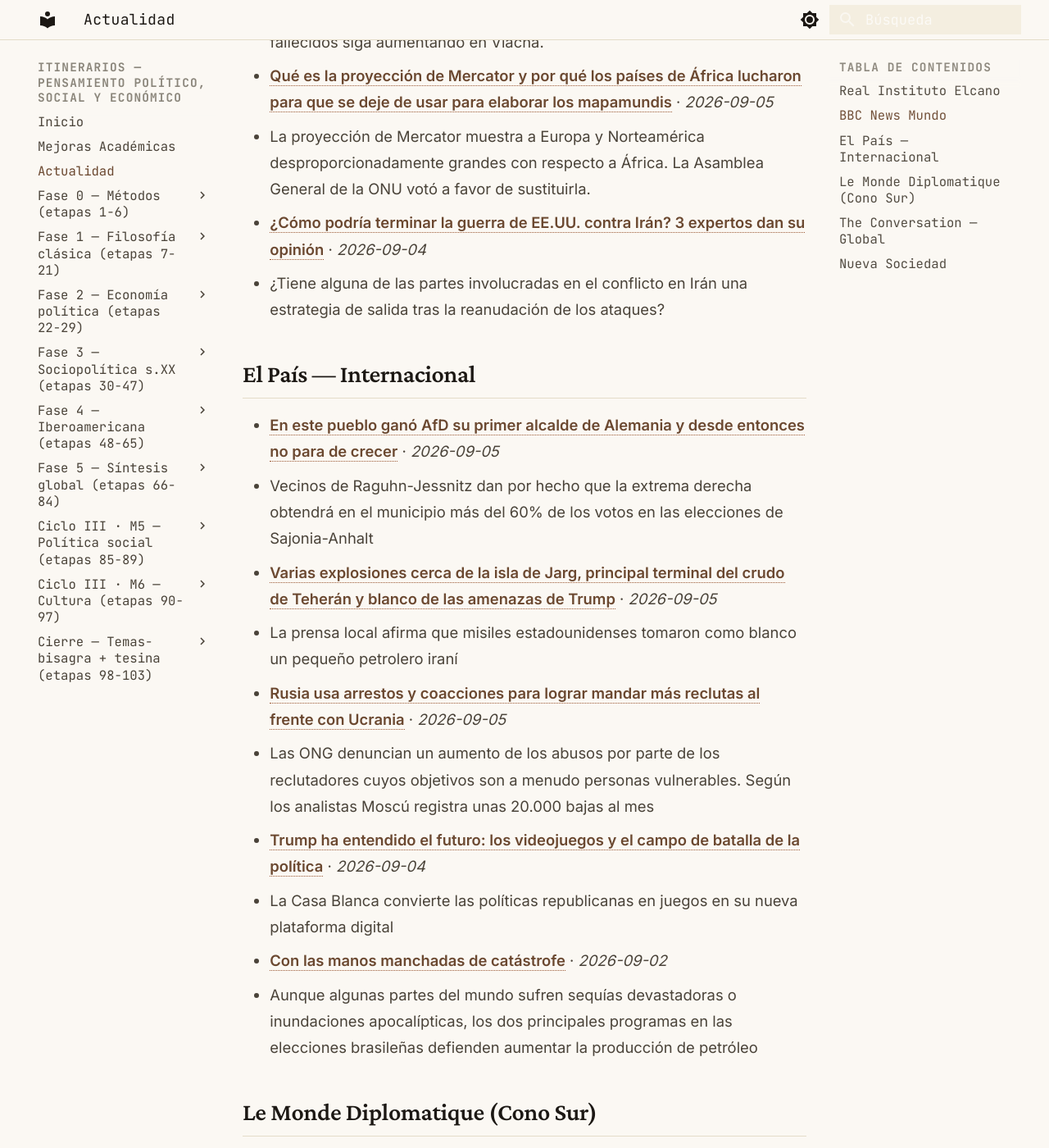
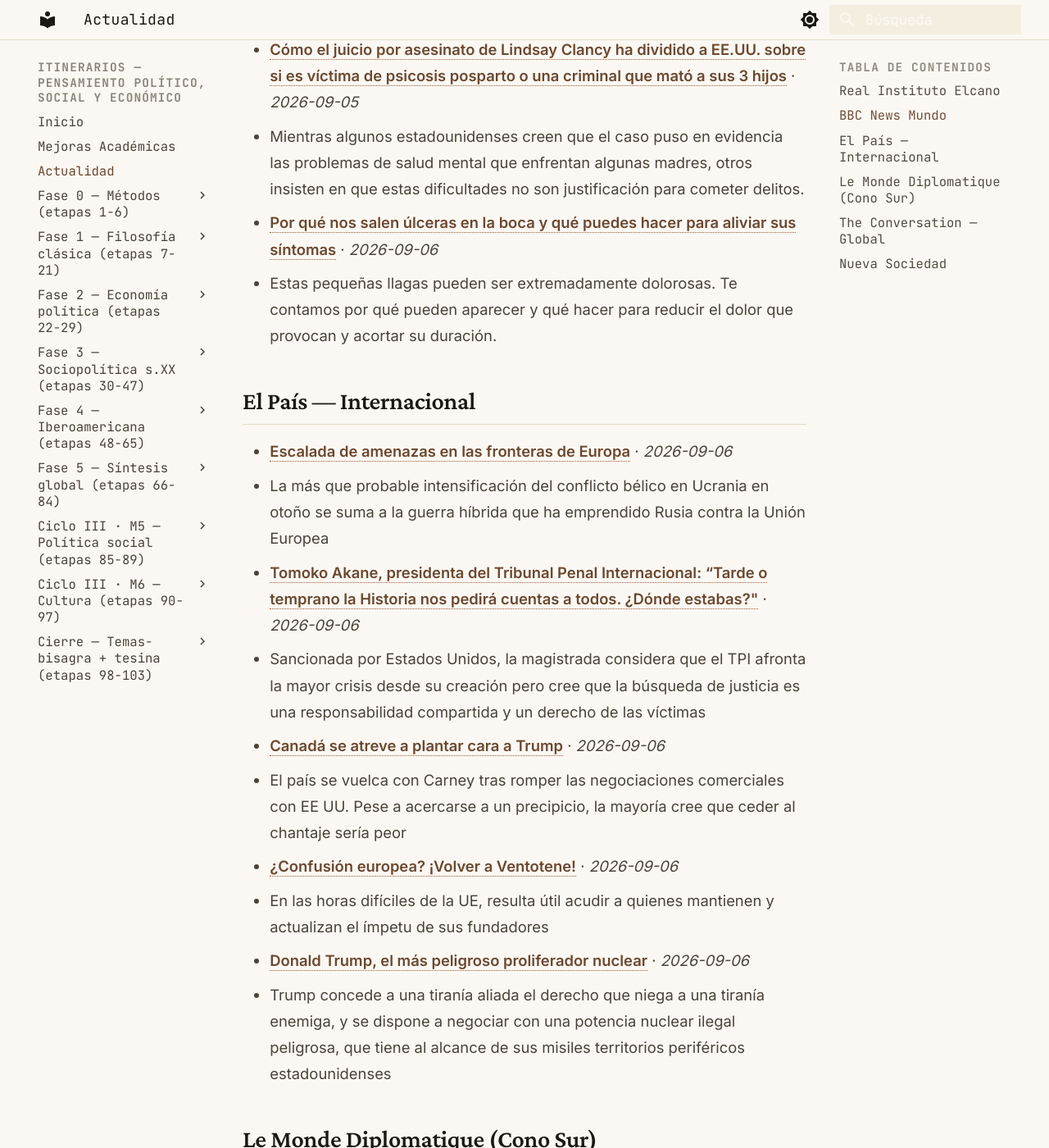
Before and after one commit to MrSpagVi/Curso, an MkDocs documentation site: the page built from docs/actualidad.md, in a window 1280 px wide and 1400 px high, scrolled down 1425 px. Shown: the whole window at 82% size. Built offline with MkDocs 1.6.1 and Material for MkDocs 9.7.7, drawn with Linux system fonts in a browser that asks for light colours; some of the changed text lies outside the part shown.

Commit message:
auto: actualidad 2026-09-06

```diff
--- a/docs/actualidad.md
+++ b/docs/actualidad.md
@@ -6,7 +6,7 @@ title: Actualidad
 
 Últimos titulares de fuentes que dictan agenda en ciencia política y geopolítica. Actualizado automáticamente cada día (vía GitHub Actions).
 
-_Última actualización: 2026-09-05 09:42 UTC_
+_Última actualización: 2026-09-06 09:57 UTC_
 
 !!! tip "Ritual mensual — #actualidad"
     El último sábado de cada mes: agarrá **un** titular de los de abajo y escribí **300 palabras** aplicándole **2 autores** del último mes que leíste. ¿Qué diría cada uno? ¿En qué chocan? No resumas la noticia — usala como caso para pensar con las herramientas que venís construyendo. Guardá el texto con el tag `#actualidad` en tu sistema de notas. Esto convierte la teoría en criterio sobre la coyuntura: el objetivo del plan no es citar a Maquiavelo, es leer el presente con él.
@@ -17,29 +17,29 @@ _Sin datos en esta ejecución. Visitar fuente: [https://www.realinstitutoelcano.
 
 ## BBC News Mundo
 
-- **["Totalitarismo total": cómo la IA impulsa la mayor concentración de poder de la historia (y cuál fue la predicción de Putin que se está haciendo realidad)](https://www.bbc.com/mundo/articles/c62j8j6lvy7o?at_medium=RSS&at_campaign=rss)** · *2026-09-05*
-  - BBC Mundo entrevistó al autor mexicano Pedro Salazar sobre su nuevo libro Totalitarismo Total, en el que analiza cómo la inteligencia artificial está acelerando la concentración de poder y desafiando a las democracias liberales.
-- **[Documental BBC: cómo ha cambiado la vida en El Salvador en los 4 años de guerra de Bukele contra las maras](https://www.bbc.com/mundo/articles/cy7z03yyjp2o?at_medium=RSS&at_campaign=rss)** · *2026-09-04*
-  - En este documental, BBC News Brasil visita El Salvador y explora los efectos del régimen de excepción, un instrumento legal vigente en el país desde 2022.
-- **[Una doble explosión en un cuartel militar de Bolivia deja al menos 2 muertos y 81 heridos](https://www.bbc.com/mundo/articles/c78076w3jeyo?at_medium=RSS&at_campaign=rss)** · *2026-09-05*
-  - Mientras continúa la búsqueda de desaparecidos, las autoridades advierten sobre el riesgo de nuevas detonaciones y temen que la cifra de fallecidos siga aumentando en Viacha.
+- **["Los ilegales": cuáles son los vínculos con América Latina del programa de espionaje más secreto de Rusia](https://www.bbc.com/mundo/articles/ce8kl8yd76yo?at_medium=RSS&at_campaign=rss)** · *2026-09-06*
+  - El programa clandestino empezó antes del Revolución Rusa y llega hasta nuestros días, con Putin como gran valedor. Fue revelado en toda su dimensión en 2010 con el arresto de espías "durmientes" en EE.UU. Y ha tenido una larga relación con…
+- **["Me creí todo lo que me dijeron": la mujer que alquiló un apartamento a los terroristas del 11-S habla en exclusiva con la BBC](https://www.bbc.com/mundo/articles/crl63jdn7n4o?at_medium=RSS&at_campaign=rss)** · *2026-09-05*
+  - Una mujer que alquiló una vivienda a dos miembros de al Qaeda sin saber que irían a participar en los ataque del 11-S, habla públicamente por primera vez con la BBC.
 - **[Qué es la proyección de Mercator y por qué los países de África lucharon para que se deje de usar para elaborar los mapamundis](https://www.bbc.com/mundo/articles/cx2zv86p1ryo?at_medium=RSS&at_campaign=rss)** · *2026-09-05*
   - La proyección de Mercator muestra a Europa y Norteamérica desproporcionadamente grandes con respecto a África. La Asamblea General de la ONU votó a favor de sustituirla.
-- **[¿Cómo podría terminar la guerra de EE.UU. contra Irán? 3 expertos dan su opinión](https://www.bbc.com/mundo/articles/cwyzqr7v4n4o?at_medium=RSS&at_campaign=rss)** · *2026-09-04*
-  - ¿Tiene alguna de las partes involucradas en el conflicto en Irán una estrategia de salida tras la reanudación de los ataques?
+- **[Cómo el juicio por asesinato de Lindsay Clancy ha dividido a EE.UU. sobre si es víctima de psicosis posparto o una criminal que mató a sus 3 hijos](https://www.bbc.com/mundo/articles/c98094mlydvo?at_medium=RSS&at_campaign=rss)** · *2026-09-05*
+  - Mientras algunos estadounidenses creen que el caso puso en evidencia las problemas de salud mental que enfrentan algunas madres, otros insisten en que estas dificultades no son justificación para cometer delitos.
+- **[Por qué nos salen úlceras en la boca y qué puedes hacer para aliviar sus síntomas](https://www.bbc.com/mundo/articles/cp8djeyrpd8o?at_medium=RSS&at_campaign=rss)** · *2026-09-06*
+  - Estas pequeñas llagas pueden ser extremadamente dolorosas. Te contamos por qué pueden aparecer y qué hacer para reducir el dolor que provocan y acortar su duración.
 
 ## El País — Internacional
 
-- **[En este pueblo ganó AfD su primer alcalde de Alemania y desde entonces no para de crecer](https://elpais.com/internacional/2026-09-05/en-este-pueblo-gano-afd-su-primer-alcalde-de-alemania-y-desde-entonces-no-para-de-crecer.html)** · *2026-09-05*
-  - Vecinos de Raguhn-Jessnitz dan por hecho que la extrema derecha obtendrá en el municipio más del 60% de los votos en las elecciones de Sajonia-Anhalt
-- **[Varias explosiones cerca de la isla de Jarg, principal terminal del crudo de Teherán y blanco de las amenazas de Trump](https://elpais.com/internacional/2026-09-05/varias-explosiones-cerca-de-la-isla-de-jarg-principal-terminal-del-crudo-de-teheran-y-blanco-de-las-amenazas-de-trump.html)** · *2026-09-05*
-  - La prensa local afirma que misiles estadounidenses tomaron como blanco un pequeño petrolero iraní
-- **[Rusia usa arrestos y coacciones para lograr mandar más reclutas al frente con Ucrania](https://elpais.com/internacional/2026-09-05/rusia-usa-arrestos-y-coacciones-para-lograr-mandar-mas-reclutas-en-el-frente-con-ucrania.html)** · *2026-09-05*
-  - Las ONG denuncian un aumento de los abusos por parte de los reclutadores cuyos objetivos son a menudo personas vulnerables. Según los analistas Moscú registra unas 20.000 bajas al mes
-- **[Trump ha entendido el futuro: los videojuegos y el campo de batalla de la política](https://elpais.com/internacional/2026-09-04/trump-ha-entendido-el-futuro-los-videojuegos-y-el-campo-de-batalla-de-la-politica.html)** · *2026-09-04*
-  - La Casa Blanca convierte las políticas republicanas en juegos en su nueva plataforma digital
-- **[Con las manos manchadas de catástrofe](https://elpais.com/opinion/2026-09-02/con-las-manos-manchadas-de-catastrofe.html)** · *2026-09-02*
-  - Aunque algunas partes del mundo sufren sequías devastadoras o inundaciones apocalípticas, los dos principales programas en las elecciones brasileñas defienden aumentar la producción de petróleo
+- **[Escalada de amenazas en las fronteras de Europa](https://elpais.com/internacional/2026-09-06/escalada-de-amenazas-en-las-fronteras-de-europa.html)** · *2026-09-06*
+  - La más que probable intensificación del conflicto bélico en Ucrania en otoño se suma a la guerra híbrida que ha emprendido Rusia contra la Unión Europea
+- **[Tomoko Akane, presidenta del Tribunal Penal Internacional: “Tarde o temprano la Historia nos pedirá cuentas a todos. ¿Dónde estabas?"](https://elpais.com/internacional/2026-09-06/tomoko-akane-presidenta-del-tribunal-penal-internacional-tarde-o-temprano-la-historia-nos-pedira-cuentas-a-todos-donde-estabas.html)** · *2026-09-06*
+  - Sancionada por Estados Unidos, la magistrada considera que el TPI afronta la mayor crisis desde su creación pero cree que la búsqueda de justicia es una responsabilidad compartida y un derecho de las víctimas
+- **[Canadá se atreve a plantar cara a Trump](https://elpais.com/internacional/2026-09-06/canada-se-atreve-a-plantar-cara-a-trump.html)** · *2026-09-06*
+  - El país se vuelca con Carney tras romper las negociaciones comerciales con EE UU. Pese a acercarse a un precipicio, la mayoría cree que ceder al chantaje sería peor
+- **[¿Confusión europea? ¡Volver a Ventotene!](https://elpais.com/opinion/2026-09-06/confusion-europea-volver-a-ventotene.html)** · *2026-09-06*
+  - En las horas difíciles de la UE, resulta útil acudir a quienes mantienen y actualizan el ímpetu de sus fundadores
+- **[Donald Trump, el más peligroso proliferador nuclear](https://elpais.com/internacional/2026-09-06/donald-trump-el-mas-peligroso-proliferador-nuclear.html)** · *2026-09-06*
+  - Trump concede a una tiranía aliada el derecho que niega a una tiranía enemiga, y se dispone a negociar con una potencia nuclear ilegal peligrosa, que tiene al alcance de sus misiles territorios periféricos estadounidenses
 
 ## Le Monde Diplomatique (Cono Sur)
 
@@ -47,16 +47,16 @@ _Sin datos en esta ejecución. Visitar fuente: [https://www.eldiplo.org/feed/](h
 
 ## The Conversation — Global
 
+- **[Proposed laws would let you opt out of social media algorithms. An expert explains](https://theconversation.com/proposed-laws-would-let-you-opt-out-of-social-media-algorithms-an-expert-explains-291347)** · *2026-09-06*
+  - There have long been calls for digital duty of care laws in Australia – since well before the under-16s social media ban. But enforcement may be tricky.
+- **[Discovery of ancient DNA from antelope fossils in South Africa opens a new window on the past](https://theconversation.com/discovery-of-ancient-dna-from-antelope-fossils-in-south-africa-opens-a-new-window-on-the-past-289848)** · *2026-09-06*
+  - Researchers managed to extract DNA from African fossils dating back to the last ice age.
+- **[Africa gets only 23% of the climate finance it needs – and pays too much for it](https://theconversation.com/africa-gets-only-23-of-the-climate-finance-it-needs-and-pays-too-much-for-it-291103)** · *2026-09-06*
+  - Climate finance should not be separated from development funding.
 - **[The Lindsay Clancy case looks tragically like NZ’s Lauren Dickason trial. Here’s where they differ](https://theconversation.com/the-lindsay-clancy-case-looks-tragically-like-nzs-lauren-dickason-trial-heres-where-they-differ-291154)** · *2026-09-05*
   - A legal defence of infanticide exists in NZ and other similar jurisdictions. But it is not an option in US courts, making the Clancy jury’s job more difficult.
 - **[The legacy of Gloria Steinem: A woman who mattered](https://theconversation.com/the-legacy-of-gloria-steinem-a-woman-who-mattered-291230)** · *2026-09-04*
   - Feminist scholar Rebecca Sullivan says meeting Gloria Steinem was a highlight of her career. Here, she reflects on everything she gave us, but also how she may have overshadowed other feminists.
-- **[Reform UK polling sting: why even small donations matter in politics these days](https://theconversation.com/reform-uk-polling-sting-why-even-small-donations-matter-in-politics-these-days-291314)** · *2026-09-04*
-  - It’s the latest financial controversy to rock the party.
-- **[Syria: journey through a country in ruins](https://theconversation.com/syria-journey-through-a-country-in-ruins-291199)** · *2026-09-04*
-  - Our team of researchers travelled through some of Syria’s devastated cities to find out how people are rebuilding their lives after the civil war.
-- **[A mosquito that can transmit Zika has bred in London – but that doesn’t mean the virus is spreading in people there](https://theconversation.com/a-mosquito-that-can-transmit-zika-has-bred-in-london-but-that-doesnt-mean-the-virus-is-spreading-in-people-there-291221)** · *2026-09-04*
-  - The immediate risk is very low. The discovery shows how warmer weather may change Britain’s defences against mosquito-borne disease.
 
 ## Nueva Sociedad
 
```
